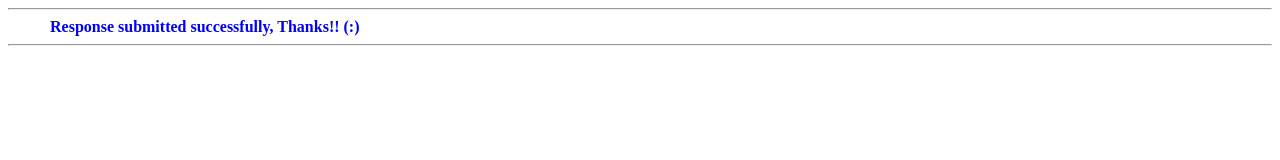
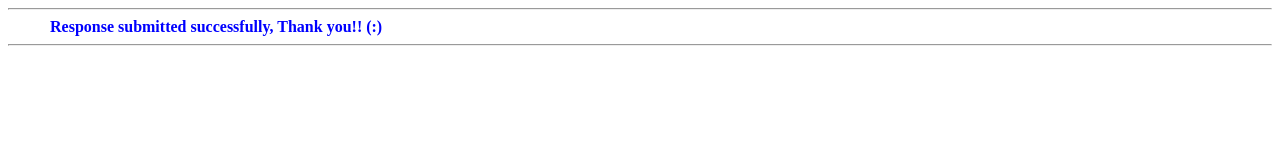
Before and after one commit to agyen/Api-Mail, an Angular app: page / in a window 1280 px wide. Shown: the top 160 px of the page. Built offline with nearby package versions, Linux system fonts and the light colour scheme.

Commit message:
added you

```diff
--- a/src/app/app.component.html
+++ b/src/app/app.component.html
@@ -1,5 +1,5 @@
 <hr>
 <div class="alert alert-success" role="alert">
-    <strong class="a">Response submitted successfully, Thanks!! (:)</strong>
+    <strong class="a">Response submitted successfully, Thank you!! (:)</strong>
 </div>
 <hr>
```
